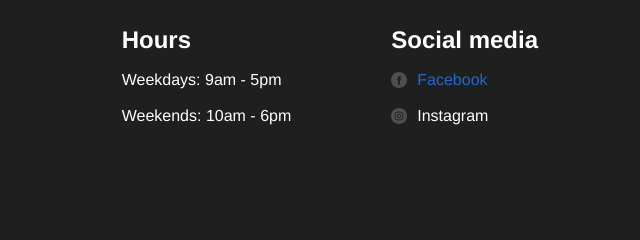
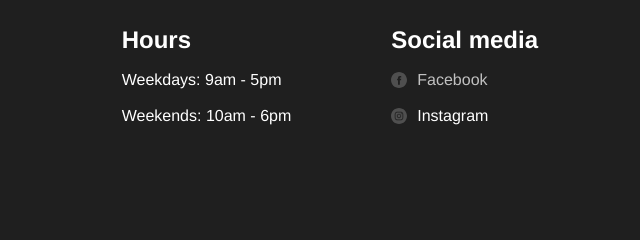
Before and after one commit to andywickoren/se_project_library, a plain HTML site: page index.html in a window 1280 px wide. In both pictures the pointer is over the link "Facebook". Shown: the part 4096-4336 px from the top of the page, 640-1280 px from the left. Drawn offline with Linux system fonts and the light colour scheme.

Commit message:
changed value for color property of .footer__column-link:hover selector

```diff
--- a/styles/style.css
+++ b/styles/style.css
@@ -458,7 +458,7 @@
 }
 
 .footer__column-link:hover {
-  color: #1f69c9;
+  color: #c1c1c1;
 }
 
 .footer__social-icon {
```
Also changed, not shown: 1 other file.
